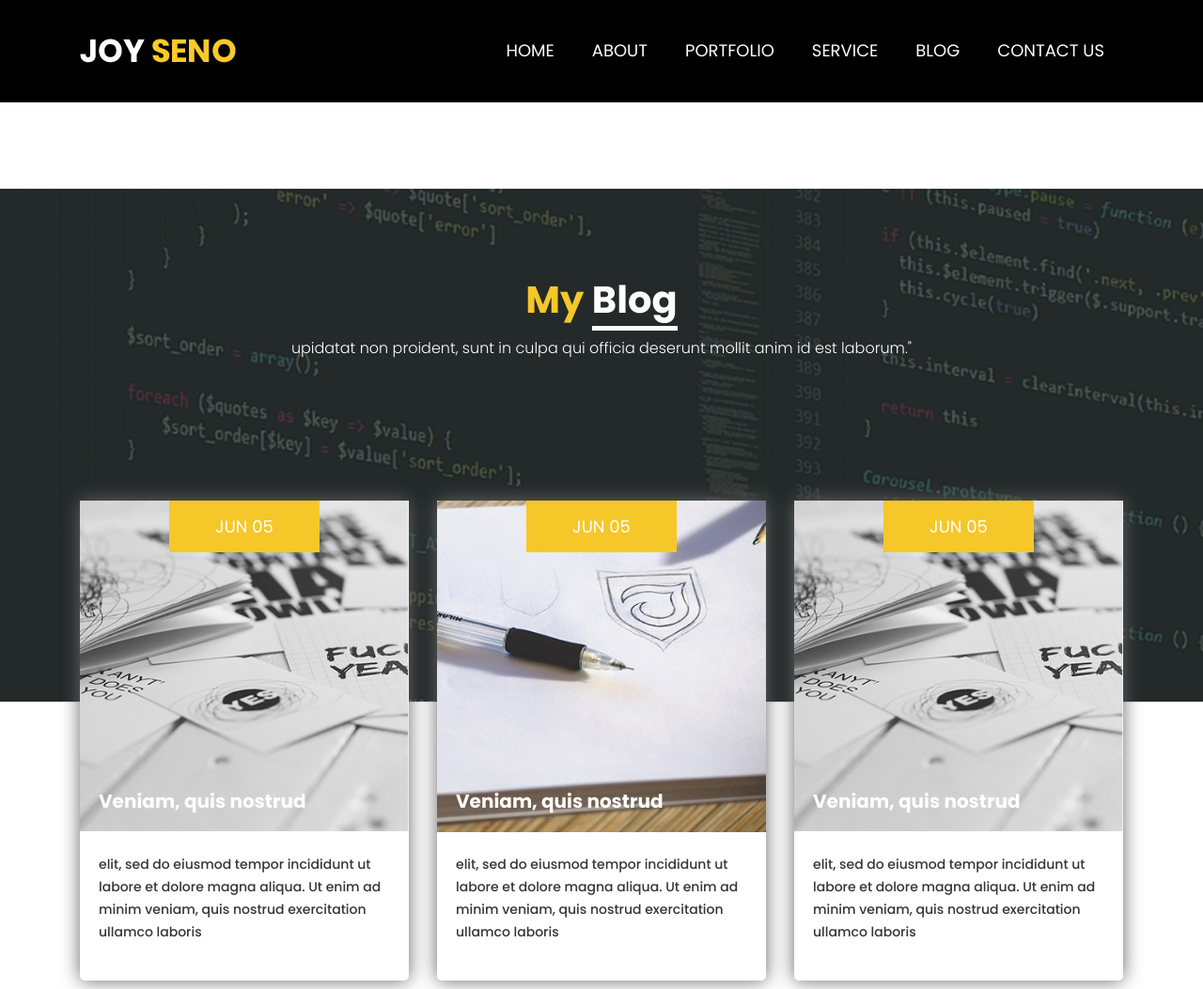
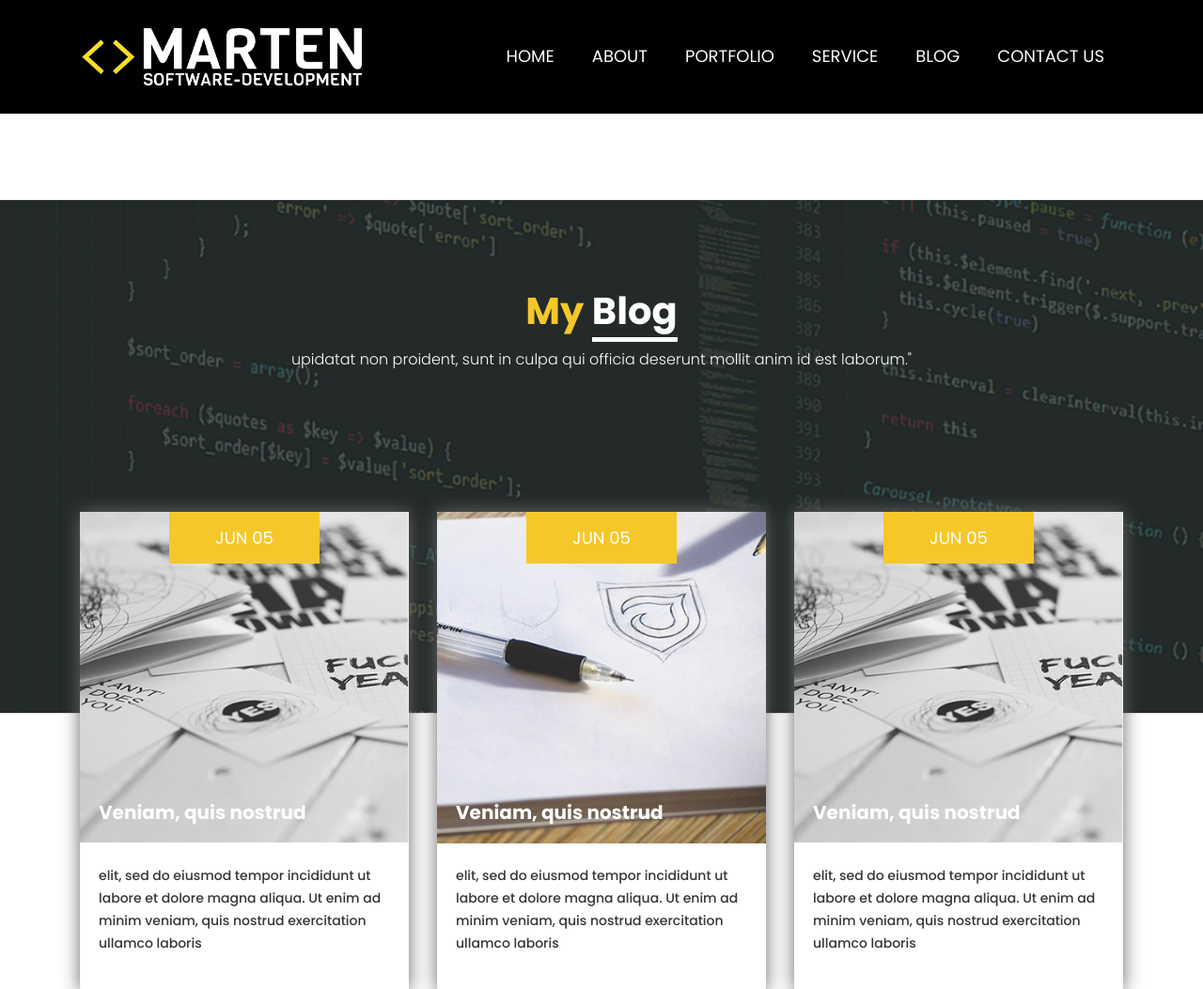
Before and after one commit to rodeydabone/portfolio, a plain HTML site: page blog.html in a window 1280 px wide. Shown: the top 1053 px of the page at 94% size. Drawn offline with Linux system fonts and the light colour scheme; files that its build step writes are made by us from their sources.

Commit message:
fixed logo

```diff
--- a/blog.html
+++ b/blog.html
@@ -35,7 +35,7 @@
       <div class="header_section header_bg">
          <div class="container">
             <nav class="navbar navbar-expand-lg navbar-light bg-light">
-               <div class="logo"><a href="index.html"><img src="images/logo.png"></a></div>
+               <div class="logo"><a href="index.html"><img src="images/logo_marten.png"></a></div>
                <button class="navbar-toggler" type="button" data-toggle="collapse" data-target="#navbarSupportedContent" aria-controls="navbarSupportedContent" aria-expanded="false" aria-label="Toggle navigation">
                <span class="navbar-toggler-icon"></span>
                </button>
```
Also changed, not shown: contact.html (+1 -1 lines), index.html (+1 -1 lines), service.html (+1 -1 lines).
